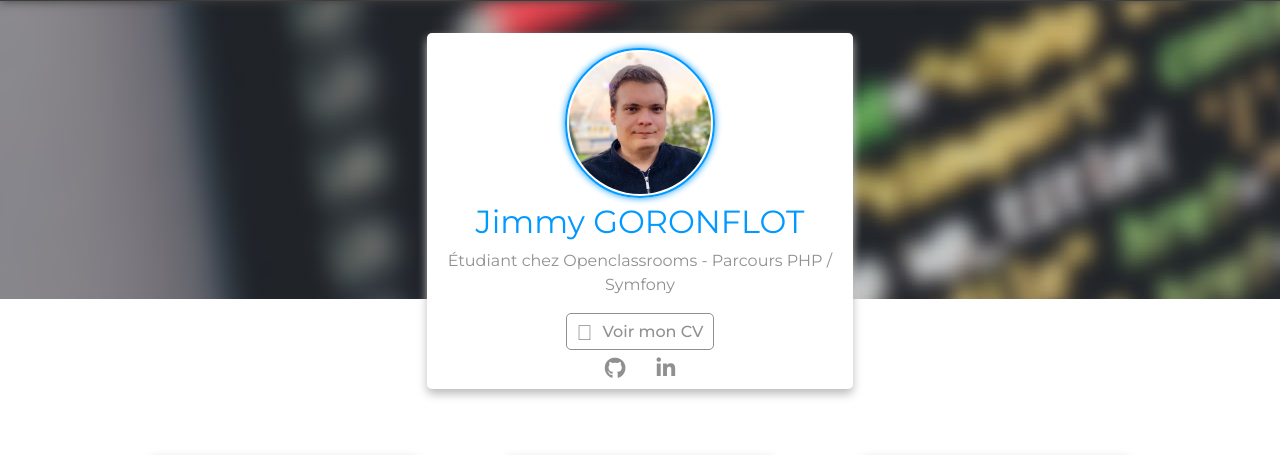
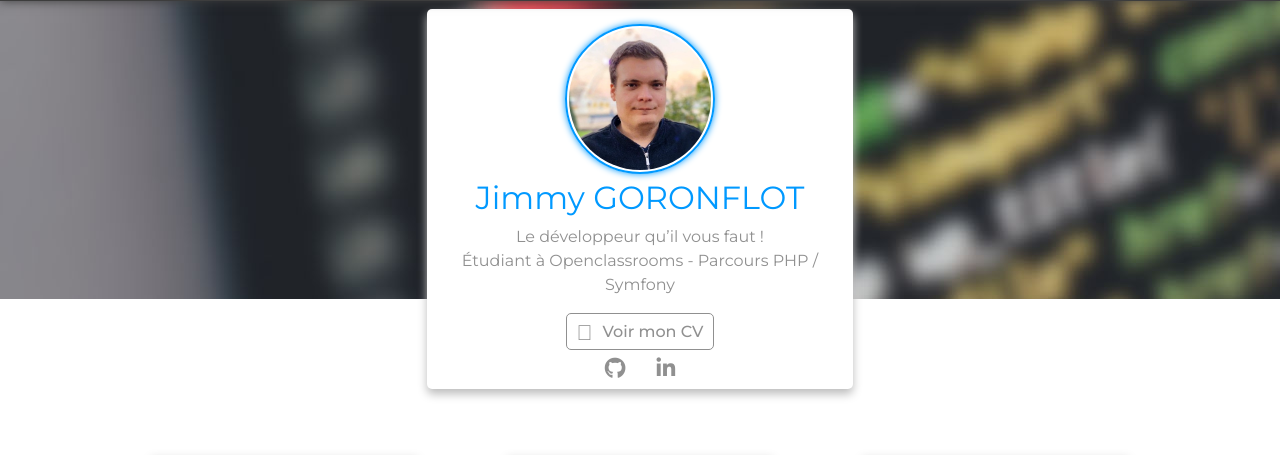
Before and after one commit to JGoronflot/P5, a PHP site: page / in a window 1280 px wide. Shown: the part 59-514 px from the top of the page. Run offline with PHP 8.4, Linux system fonts and the light colour scheme; data comes from the database, SQL or seed files in the repository.

Commit message:
change profil info

```diff
--- a/view/frontend/homeView.php
+++ b/view/frontend/homeView.php
@@ -13,7 +13,8 @@ $page = 'home';
    		<img src="public/img/photo.jpg" alt="">
    		<h1>Jimmy GORONFLOT</h1>
    		<p>
-			Étudiant chez Openclassrooms - Parcours PHP / Symfony
+			Le développeur qu’il vous faut !<br />
+			Étudiant à Openclassrooms - Parcours PHP / Symfony
 		</p>
 
    		<a href="public/pdf/CV.pdf" target="_blank" class="open-cv"><i class="fal fa-file-pdf fa-lg"></i><span>Voir mon CV</span></a>
```
